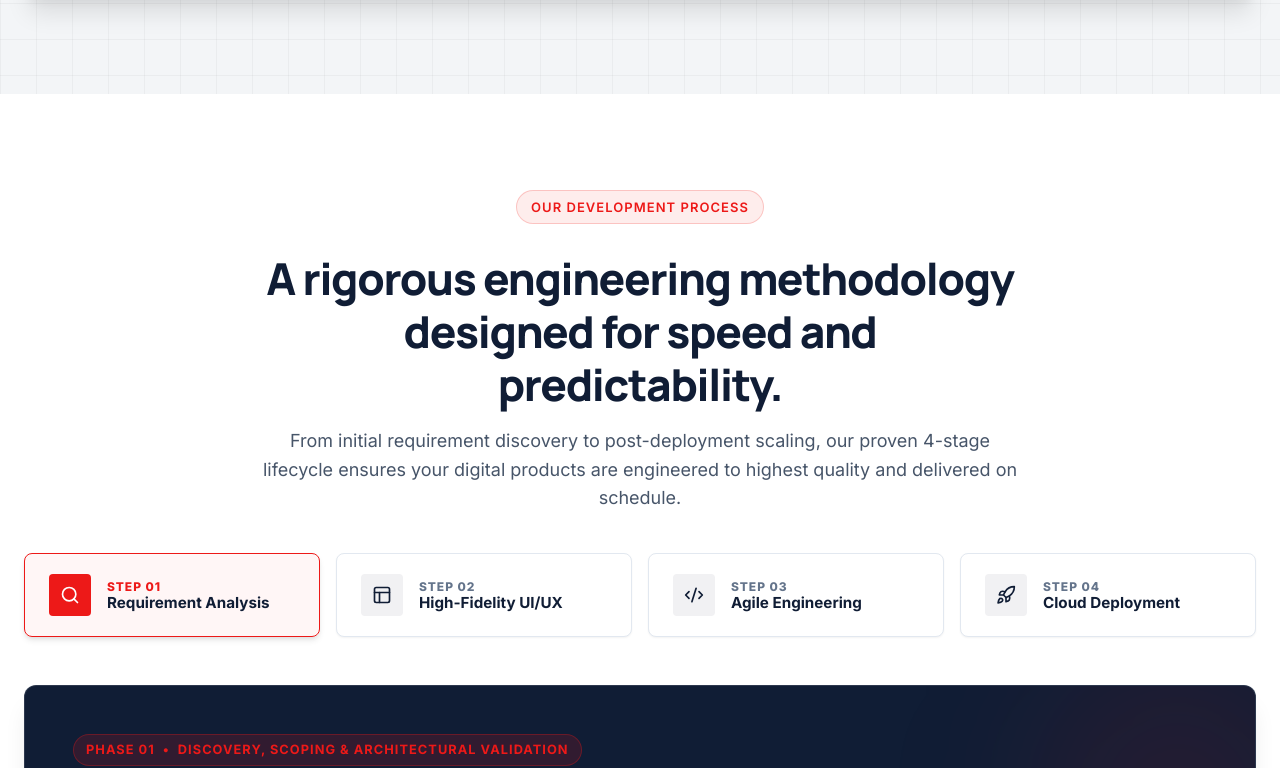
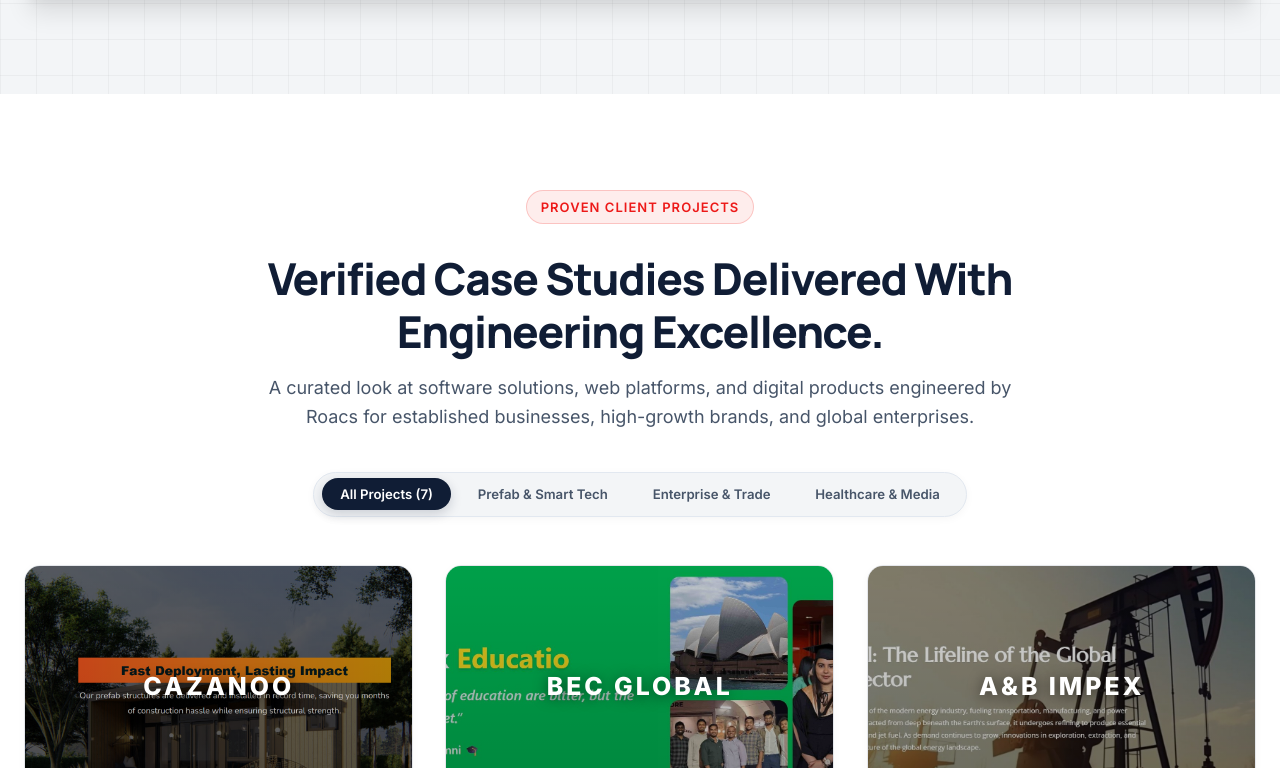
Before and after one commit to roacstech/roacs_new_website, a Next.js app: page / in a window 1280 px wide. Shown: the part 4412-5180 px from the top of the page. Built offline with nearby package versions, Linux system fonts and the light colour scheme; a web font is replaced by a local one.

Commit message:
feat(home): remove Our Development Process section

```diff
--- a/src/app/page.tsx
+++ b/src/app/page.tsx
@@ -2,7 +2,6 @@ import { Hero } from "@/components/home/Hero";
 import { BrandMarquee } from "@/components/home/BrandMarquee";
 import { AboutPreview } from "@/components/home/AboutPreview";
 import { ServicesSection } from "@/components/home/ServicesSection";
-import { WorkProcess } from "@/components/home/WorkProcess";
 import { ProjectsSection } from "@/components/home/ProjectsSection";
 import { IndustriesSection } from "@/components/home/IndustriesSection";
 import { WhyRoacs } from "@/components/home/WhyRoacs";
@@ -23,31 +22,28 @@ export default function HomePage() {
       {/* 3. Company Introduction & Capabilities */}
       <AboutPreview />
 
-      {/* 5. Core Services & Proprietary Product Spotlight (Material Management) */}
+      {/* 4. Core Services & Proprietary Product Spotlight (Material Management) */}
       <ServicesSection />
 
-      {/* 6. Our 4-Stage Development Lifecycle Process */}
-      <WorkProcess />
-
-      {/* 7. Featured Client Case Studies & Filterable Portfolio */}
+      {/* 5. Featured Client Case Studies & Filterable Portfolio */}
       <ProjectsSection />
 
-      {/* 8. Global Industries Supported */}
+      {/* 6. Global Industries Supported */}
       <IndustriesSection />
 
-      {/* 9. Why Roacs — Engineering Pillars & Guarantees */}
+      {/* 7. Why Roacs — Engineering Pillars & Guarantees */}
       <WhyRoacs />
 
-      {/* 10. Verified Client Testimonials */}
+      {/* 8. Verified Client Testimonials */}
       <Testimonials />
 
-      {/* 11. Interactive Frequently Asked Questions */}
+      {/* 9. Interactive Frequently Asked Questions */}
       <FaqSection />
 
-      {/* 12. Latest Technology Insights & Blog Articles */}
+      {/* 10. Latest Technology Insights & Blog Articles */}
       <InsightsSection />
 
-      {/* 13. High-Conversion Contact CTA Banner */}
+      {/* 11. High-Conversion Contact CTA Banner */}
       <ContactCTA />
     </>
   );
```
